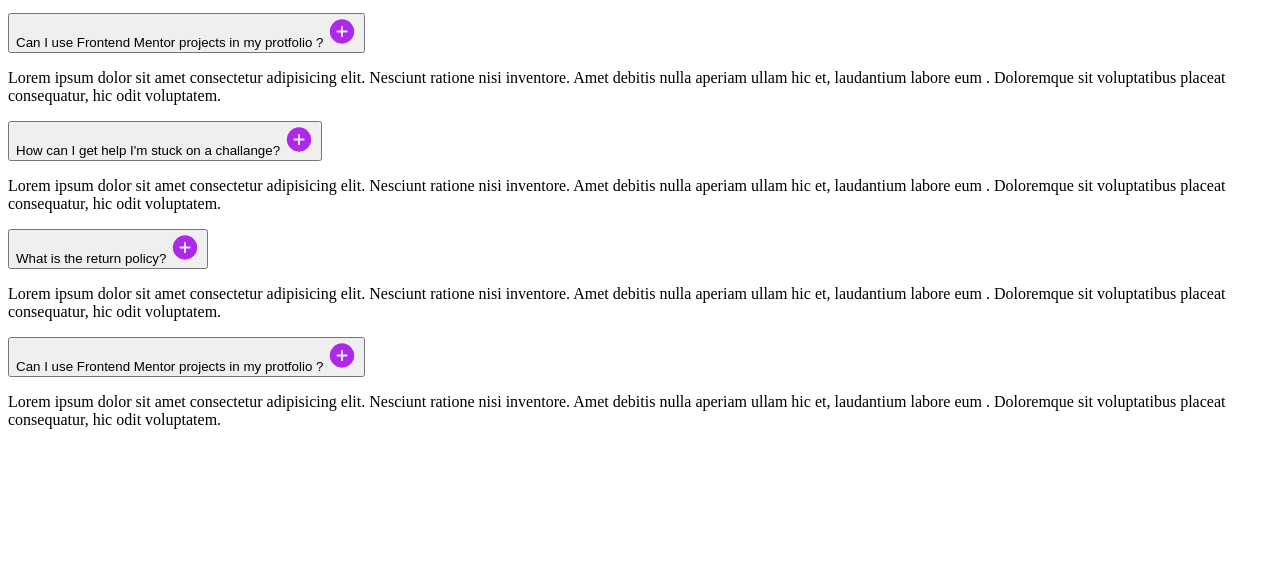
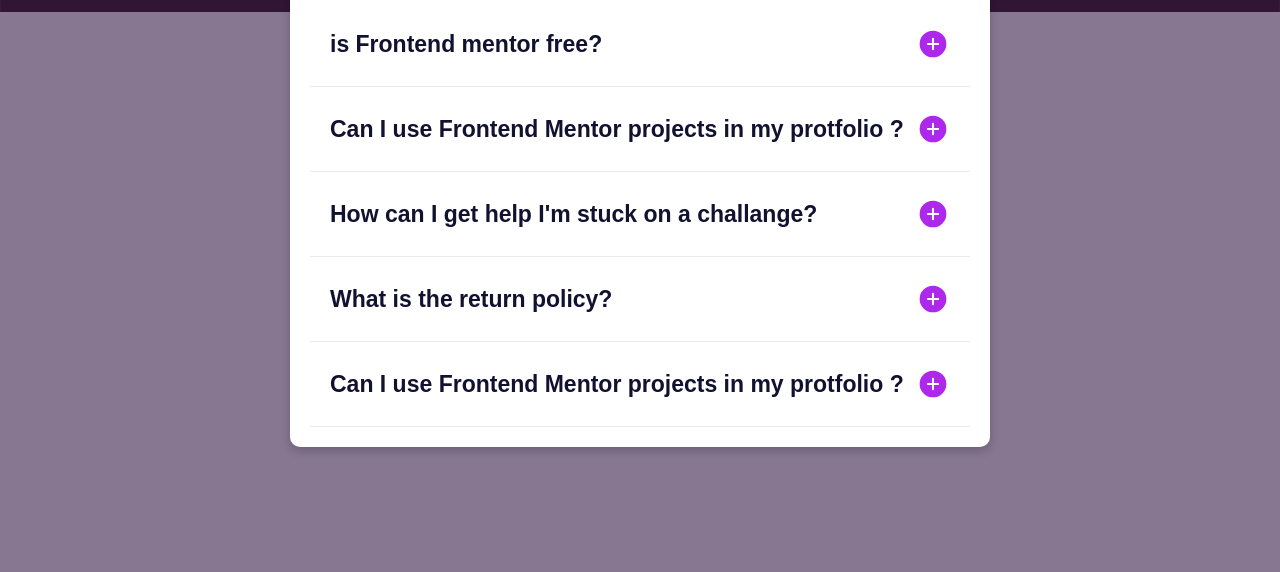
Before and after one commit to ossma-coscous/FAQ_frontend_mentor, a plain HTML site: page index.html in a window 1280 px wide. Shown: the part 228-800 px from the top of the page. Drawn offline with Linux system fonts and the light colour scheme.

Commit message:
Update index.html
Signed-off-by: Abdelmoula <81912556+ossma-coscous@users.noreply.github.com>

```diff
--- a/index.html
+++ b/index.html
@@ -8,7 +8,7 @@
       rel="stylesheet"
       href="https://cdnjs.cloudflare.com/ajax/libs/font-awesome/6.7.2/css/all.min.css"
     />
-    <link rel="stylesheet" href="faq.css" />
+    <link rel="stylesheet" href="style.css" />
   </head>
   <body>
     <div class="container">
```
